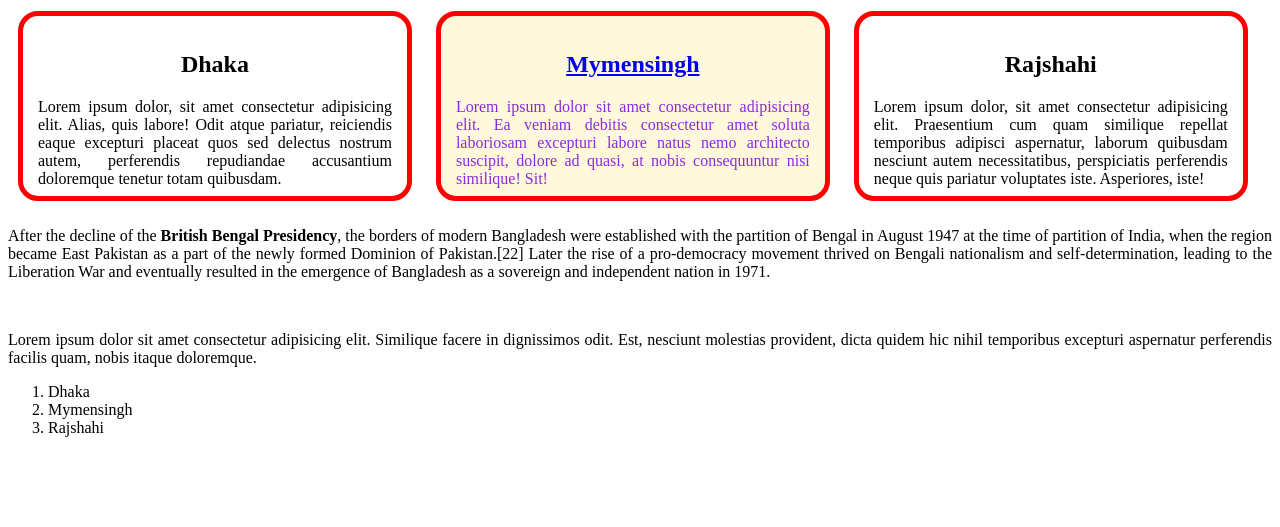
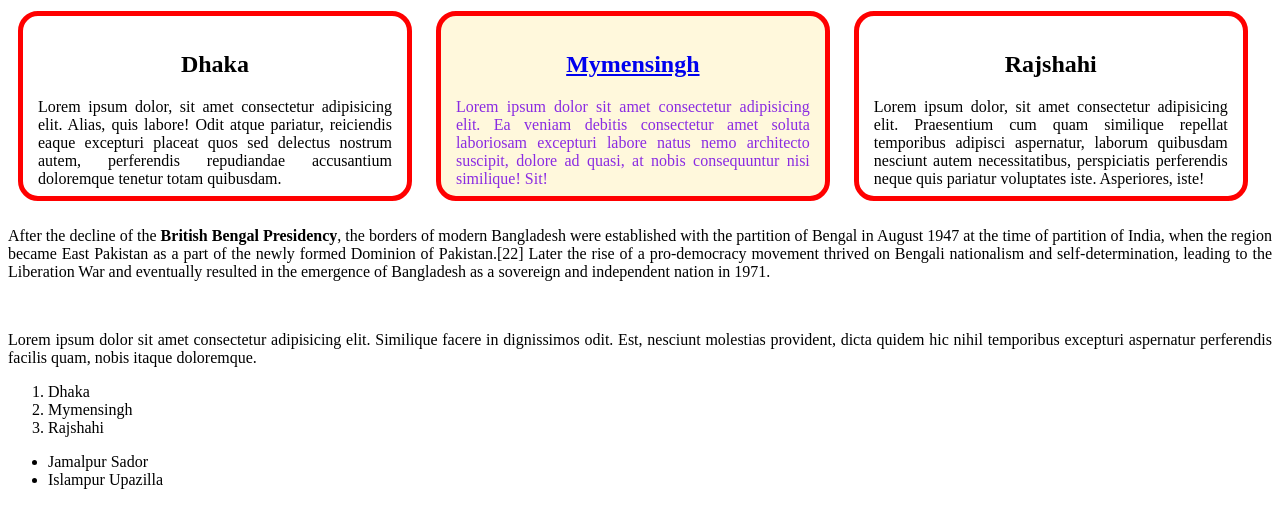
Before and after one commit to emrancub/firstPractice, a plain HTML site: page index.html in a window 1280 px wide. Shown: the part 79-606 px from the top of the page. Drawn offline with Linux system fonts and the light colour scheme.

Commit message:
Something change and that add

```diff
--- a/index.html
+++ b/index.html
@@ -29,5 +29,9 @@
         <li>Mymensingh</li>
         <li>Rajshahi</li>
     </ol>
+    <ul>
+        <li>Jamalpur Sador</li>
+        <li>Islampur Upazilla</li>
+    </ul>
 </body>
 </html>
```
Also changed, not shown: 1 other file.
